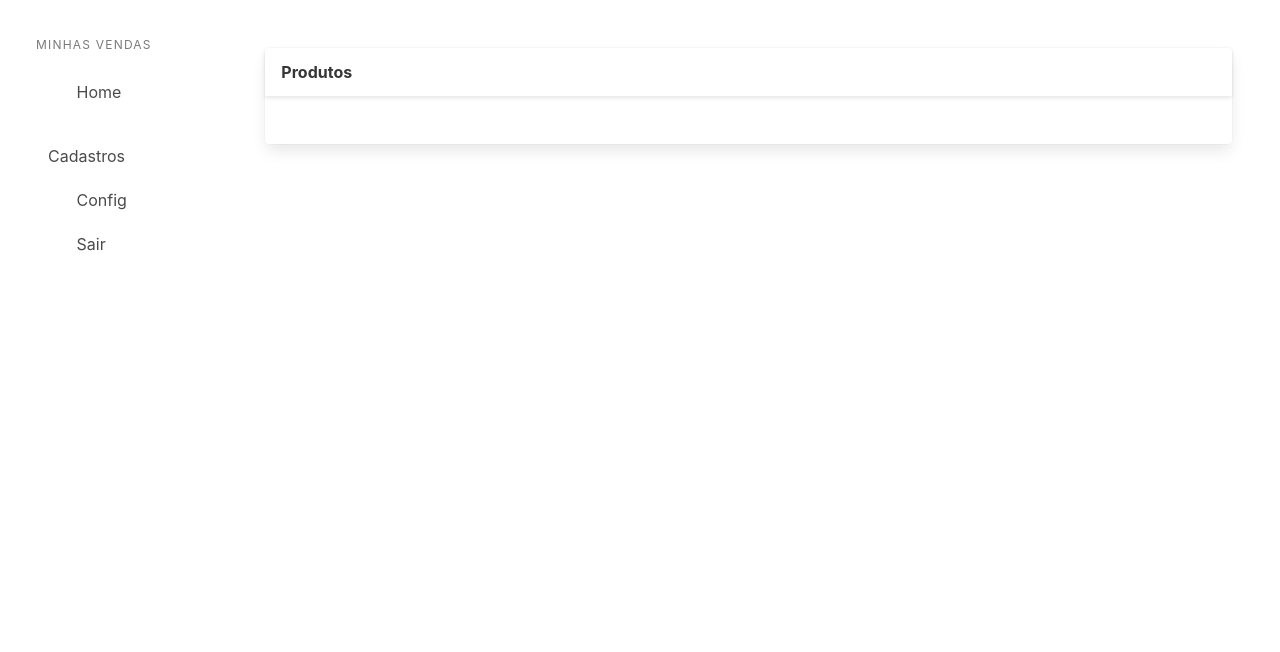
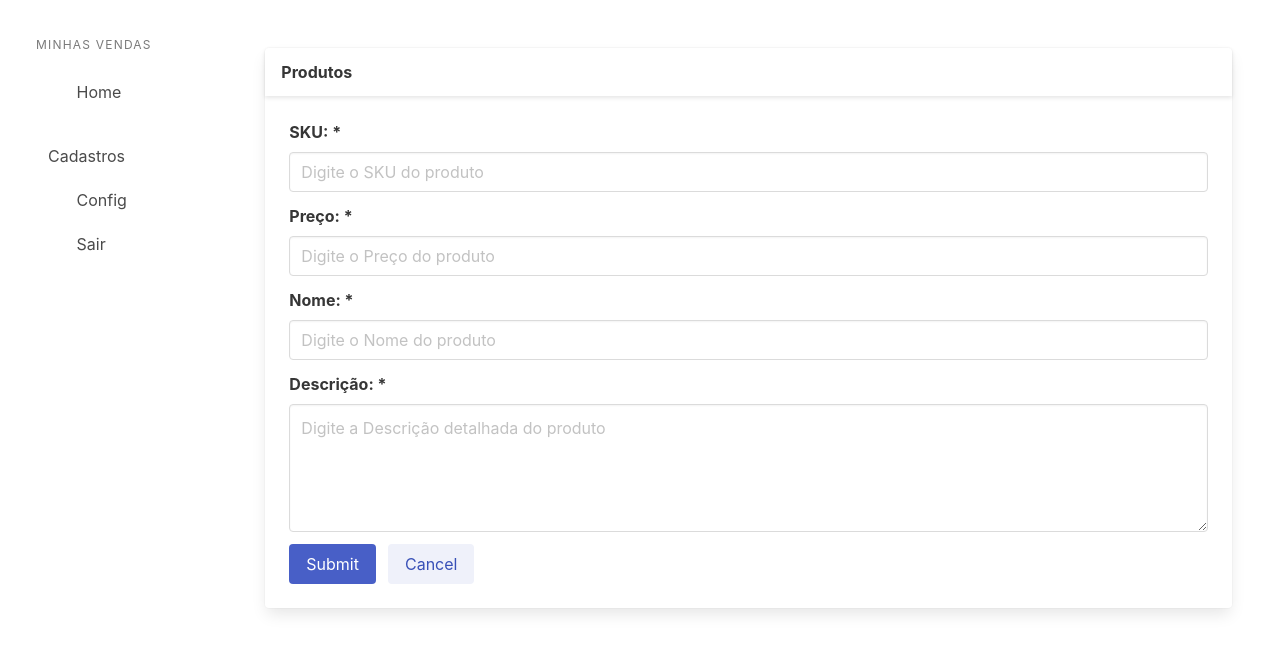
Before and after one commit to marcosmour/vendasappfrontend, a Next.js app: page /cadastros/produtos in a window 1280 px wide. Shown: the top 652 px of the page. Built offline with nearby package versions, Linux system fonts and the light colour scheme.

Commit message:
Criando formulario de produtos

```diff
--- a/src/components/produtos/cadastro/index.tsx
+++ b/src/components/produtos/cadastro/index.tsx
@@ -2,6 +2,55 @@
 
 export const CadastroProdutos: React.FC = () =>{
     return (
-        <Layout titulo='Produtos'></Layout>
+        <Layout titulo='Produtos'>
+            <div className="field">
+                <label className="label" htmlFor="inputSku">SKU: *</label>
+                <div className="control">
+                    <input className="input"
+                          id="inputSku"
+                          placeholder="Digite o SKU do produto" />
+
+                </div>
+            </div>
+
+            <div className="field">
+                <label className="label" htmlFor="inputPreco">Preço: *</label>
+                <div className="control">
+                    <input className="input"
+                          id="inputPreco"
+                          placeholder="Digite o Preço do produto" />
+
+                </div>
+            </div>
+
+            <div className="field">
+                <label className="label" htmlFor="inputNome">Nome: *</label>
+                <div className="control">
+                    <input className="input"
+                          id="inputNome"
+                          placeholder="Digite o Nome do produto" />
+
+                </div>
+            </div>
+
+            <div className="field">
+                <label className="label" htmlFor="inputDesc">Descrição: *</label>
+                <div className="control">
+                    <textarea className="textarea"
+                          id="inputDesc"
+                          placeholder="Digite a Descrição detalhada do produto" />
+
+                </div>
+            </div>
+
+            <div className="field is-grouped">
+                <div className="control">
+                     <button className="button is-link">Submit</button>
+                         </div>
+                          <div className="control">
+                  <button className="button is-link is-light">Cancel</button>
+                 </div>
+            </div>
+        </Layout>
     )
 }
```
